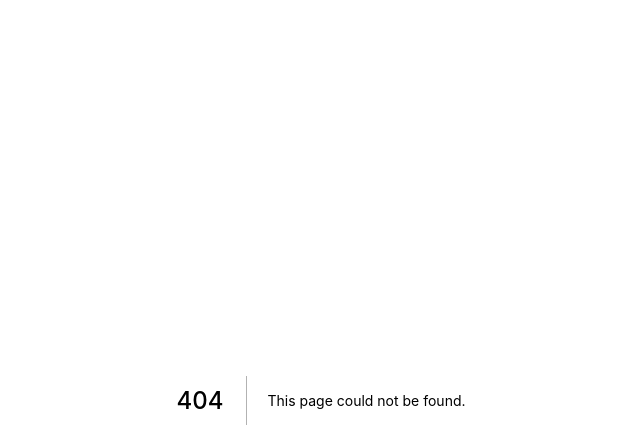
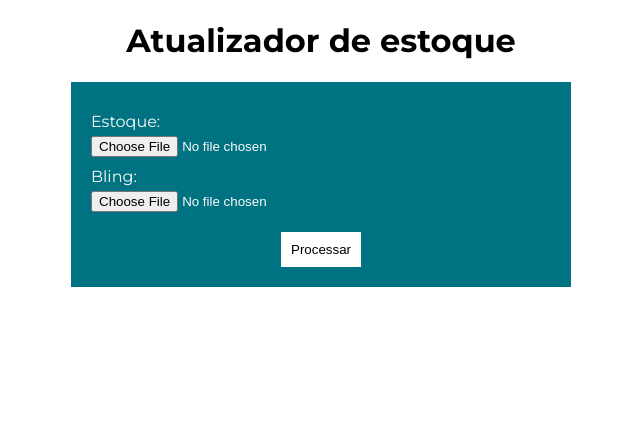
Before and after one commit to NicolasCoelho/faneylab, a Next.js app: page /atualizarestoque in a window 1280 px wide. Before the commit this address had no page. Shown: the top 448 px of the page, without its empty margins (319-959 px from the left). Built offline with nearby package versions, Linux system fonts and the light colour scheme.

Commit message:
Atualizador de estoque

```diff
--- a/package.json
+++ b/package.json
@@ -11,6 +11,7 @@
     "next": "^11.0.0",
     "nodemailer": "^6.6.3",
     "react": "17.0.2",
-    "react-dom": "17.0.2"
+    "react-dom": "17.0.2",
+    "xlsx": "^0.18.5"
   }
 }
--- /dev/null
+++ b/pages/atualizarestoque.js
@@ -0,0 +1,121 @@
+import React, { useState } from "react";
+
+import * as XLSX from "xlsx";
+
+class ExcelToJson extends React.Component {
+  constructor(props) {
+    super(props);
+    this.handleClick = this.handleClick.bind(this);
+    this.state = {
+      source: "",
+      target: ""
+    };
+  }
+
+  handleClick(e) {
+    this.refs.fileUploader.click();
+  }
+
+  filePathset(e) {
+    e.stopPropagation();
+    e.preventDefault();
+    const type = e.target.getAttribute('id')
+    const file = e.target.files[0];
+    if (type === 'source') this.setState({ source: file })
+    else this.setState({ target: file })
+  }
+
+  async readFile(type='source') {
+    var f = this.state[type];
+    var name = f.name;
+    const reader = new FileReader();
+    return await new Promise((resolve, reject) => {
+      reader.onload = (evt) => {
+        const bstr = evt.target.result;
+        const wb = XLSX.read(bstr, { type: "binary" });
+
+        const wsname = wb.SheetNames[0];
+        const ws = wb.Sheets[wsname];
+
+        const data = XLSX.utils.sheet_to_json(ws, { header: 1, defval: "" });
+
+        resolve(data);
+      };
+      reader.readAsBinaryString(f);
+    })
+  }
+
+  async processar() {
+    let source = await this.readFile('source')
+    let target = await this.readFile('target')
+
+    const targetHeader = target[0]
+
+    source.shift()
+    target.shift()
+
+    const result = [targetHeader]
+    for (let sourceLine of source) {
+      for (let targetLine of target) {
+        if(targetLine[1].toString().trim() === sourceLine[0].toString().trim()) {
+          let temp = targetLine
+          temp[10] = sourceLine[3]
+          result.push(temp)
+        }
+      }
+    }
+    const workbook = this.aoa_to_workbook(result)
+
+    XLSX.writeFile(workbook, "estoqueAtualizado.xlsx");
+  }
+
+  sheet_to_workbook(sheet, opts) {
+    var n = opts && opts.sheet ? opts.sheet : "Worksheet";
+    var sheets = {}; sheets[n] = sheet;
+    return { SheetNames: [n], Sheets: sheets };
+  }
+
+  aoa_to_workbook(data, opts) {
+    return this.sheet_to_workbook(XLSX.utils.aoa_to_sheet(data, opts), opts);
+  }
+
+  render() {
+    return (
+      <div className="container">
+        <link rel="stylesheet" href="/atualizarestoque.css"></link>
+        <h1>Atualizador de estoque</h1>
+        <form onSubmit={(e) => e.preventDefault()}>
+          <div className="input-wrapper">
+            <label>Estoque:</label>
+            <input
+              type="file"
+              id="source"
+              ref="targetUploader"
+              onChange={this.filePathset.bind(this)}
+            />
+          </div>
+          <div className="input-wrapper">
+            <label>Bling:</label>
+            <input
+              type="file"
+              id="target"
+              ref="sourceUploader"
+              onChange={this.filePathset.bind(this)}
+            />
+          </div>
+          <div style={{ textAlign: "center" }}>
+            <button
+              onClick={() => {
+                this.processar();
+              }}
+            >
+              Processar
+            </button>
+          </div>
+        </form>
+      </div>
+    );
+  }
+}
+
+export default ExcelToJson;
--- /dev/null
+++ b/public/atualizarestoque.css
@@ -0,0 +1,37 @@
+@import url('https://fonts.googleapis.com/css2?family=Montserrat:ital,wght@0,100;0,200;0,300;0,400;0,500;0,600;0,700;0,800;0,900;1,100;1,200;1,300;1,400;1,500;1,600;1,700;1,800;1,900&display=swap');
+
+body {
+  font-family: 'Montserrat', sans-serif;
+  margin: 0;
+}
+.container {
+  max-width: 500px;
+  margin: auto;
+  text-align: center;
+}
+form {
+  text-align: left;
+  padding: 20px;
+  color: #fafafa;
+  background-color: #007382;
+}
+form button {
+  margin-top: 20px;
+  border: none;
+  color: #000;
+  background-color: #fff;
+  padding: 10px;
+}
+form button:hover {
+  cursor: pointer;
+}
+form input {
+  margin-top: 5px;
+}
+.input-wrapper {
+  margin-top: 10px;
+  width: 100%;
+}
+form label {
+  display: block;
+}
```
Also changed, not shown: public/robots.txt, 1 other file (tests, documents, lock files or other folders).
